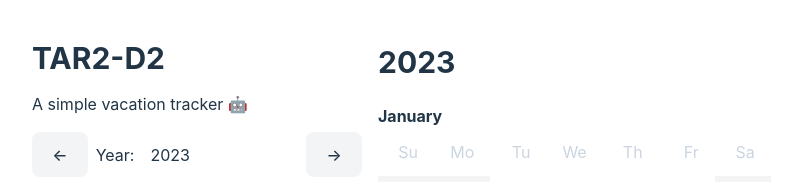
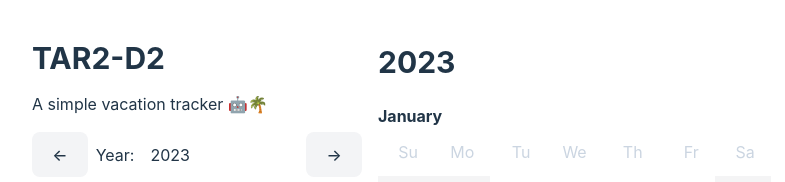
Before and after one commit to citelao/tar2d2, a React (Vite) app: page / in a window 1280 px wide. Shown: the top 182 px of the page, without its empty margins (0-785 px from the left). Built offline with nearby package versions, Linux system fonts and the light colour scheme.

Commit message:
palm tree

```diff
--- a/src/App.tsx
+++ b/src/App.tsx
@@ -423,7 +423,7 @@ function App() {
           <div>
             <div className='md:sticky md:w-[330px] top-10 flex flex-col gap-4 md:overflow-y-auto md:h-[95vh]'>
               <h1 className="text-3xl font-bold">TAR2-D2</h1>
-              <p>A simple vacation tracker 🤖</p>
+              <p>A simple vacation tracker 🤖🌴</p>
 
               <div className='flex items-baseline'>
                 <button
```
